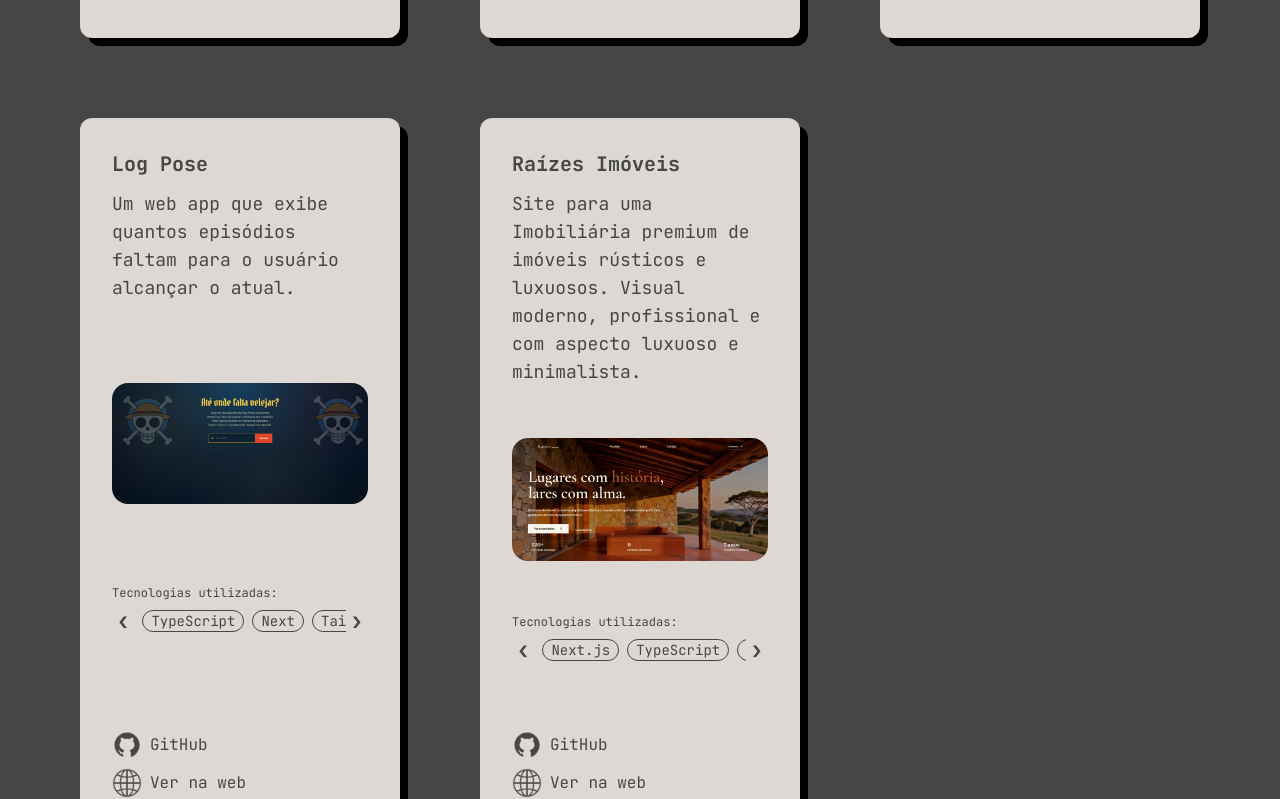
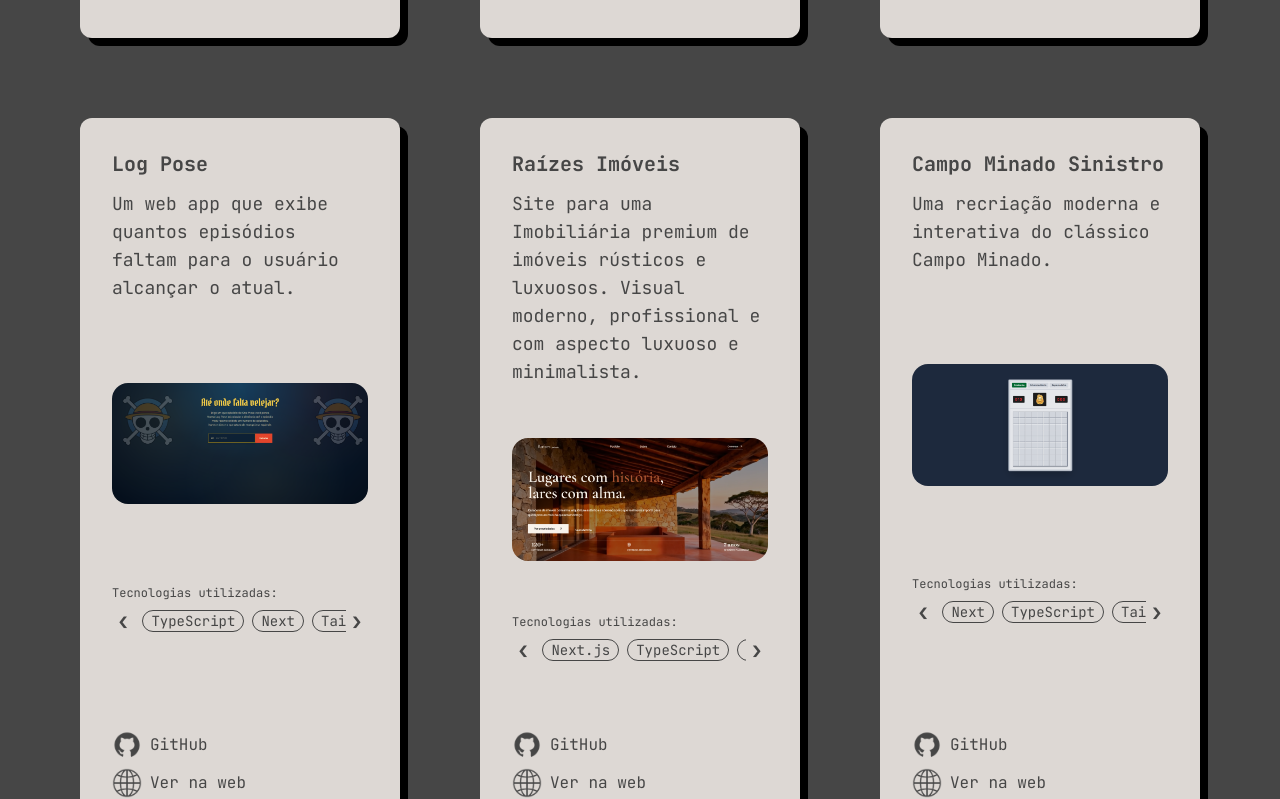
Before and after one commit to ryalee/ryalee.github.io, a Next.js app: page / in a window 1280 px wide. Shown: the part 2684-3483 px from the top of the page. Built offline with nearby package versions, Linux system fonts and the light colour scheme.

Commit message:
mais projeto adicionado

```diff
--- a/data/projects.ts
+++ b/data/projects.ts
@@ -62,4 +62,20 @@ export const projects = [
     image: "/images/projects/raizes.png",
     stack: ["Next.js", "TypeScript", "Tailwind"],
   },
+  {
+    id: 6,
+    title: "Campo Minado Sinistro",
+    description: "Uma recriação moderna e interativa do clássico Campo Minado.",
+    github: "https://github.com/ryalee/campo-minado-sinistro",
+    webPlaceholder: "Ver na web",
+    webLink: "https://campo-minado-sinistro.vercel.app/",
+    image: "/images/projects/campo-minado.png",
+    stack: [
+       "Next",
+       "TypeScript",
+       "Tailwind CSS",
+       "Zustand",
+       "Framer Motion"
+    ]
+  }
 ];
--- a/sections/projects.tsx
+++ b/sections/projects.tsx
@@ -21,7 +21,7 @@ function ProjectCard({ item }: { item: (typeof projects)[0] }) {
         <p className="text-xs md:text-lg">{item.description}</p>
       </div>
 
-      <div>
+      <a href={item.webLink} target="_blank">
         <Image
           src={item.image}
           alt={item.title}
@@ -29,7 +29,7 @@ function ProjectCard({ item }: { item: (typeof projects)[0] }) {
           height={0}
           className="w-full h-full rounded-2xl"
         />
-      </div>
+      </a>
 
       <div>
         <p className="text-xs">Tecnologias utilizadas:</p>
```
Also changed, not shown: public/images/projects/campo-minado.png (added).
